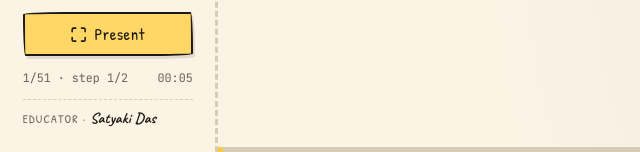
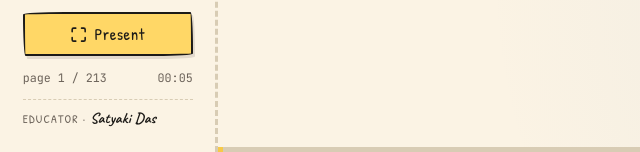
Before and after one commit to edusatyaki/Query-Level-Optimization, a plain HTML site: page index.html in a window 1280 px wide. Shown: the part 648-800 px from the top of the page, 0-640 px from the left. Drawn offline with Linux system fonts and the light colour scheme.

Commit message:
Count every step as its own page: page N / 213

```diff
--- a/index.html
+++ b/index.html
@@ -1904,13 +1904,14 @@ function render(){
   $('#sEyebrow').textContent = sl.eyebrow;
   $('#sKick').textContent    = sl.kick || '';
   railState(sl);
-  $('#stepCount').textContent = `${si+1}/${DECK.length} · step ${pi+1}/${sl.steps.length}`;
   $('#noteSay').innerHTML = sl.steps[pi].note || '—';
   $('#noteNxt').textContent = pi+1 < sl.steps.length
     ? `next → step ${pi+2} of this slide`
     : (si+1 < DECK.length ? `next → ${DECK[si+1].title}` : 'end of deck');
   const done = DECK.slice(0, si).reduce((n,d)=>n+d.steps.length, 0) + pi + 1;
   const all  = DECK.reduce((n,d)=>n+d.steps.length, 0);
+  /* every step is its own page: the counter runs 1 … all across the whole deck */
+  $('#stepCount').textContent = `page ${done} / ${all}`;
   $('#progFill').style.width = (done/all*100).toFixed(2) + '%';
   fitSlide();
 }
```
Also changed, not shown: 1 other file.
